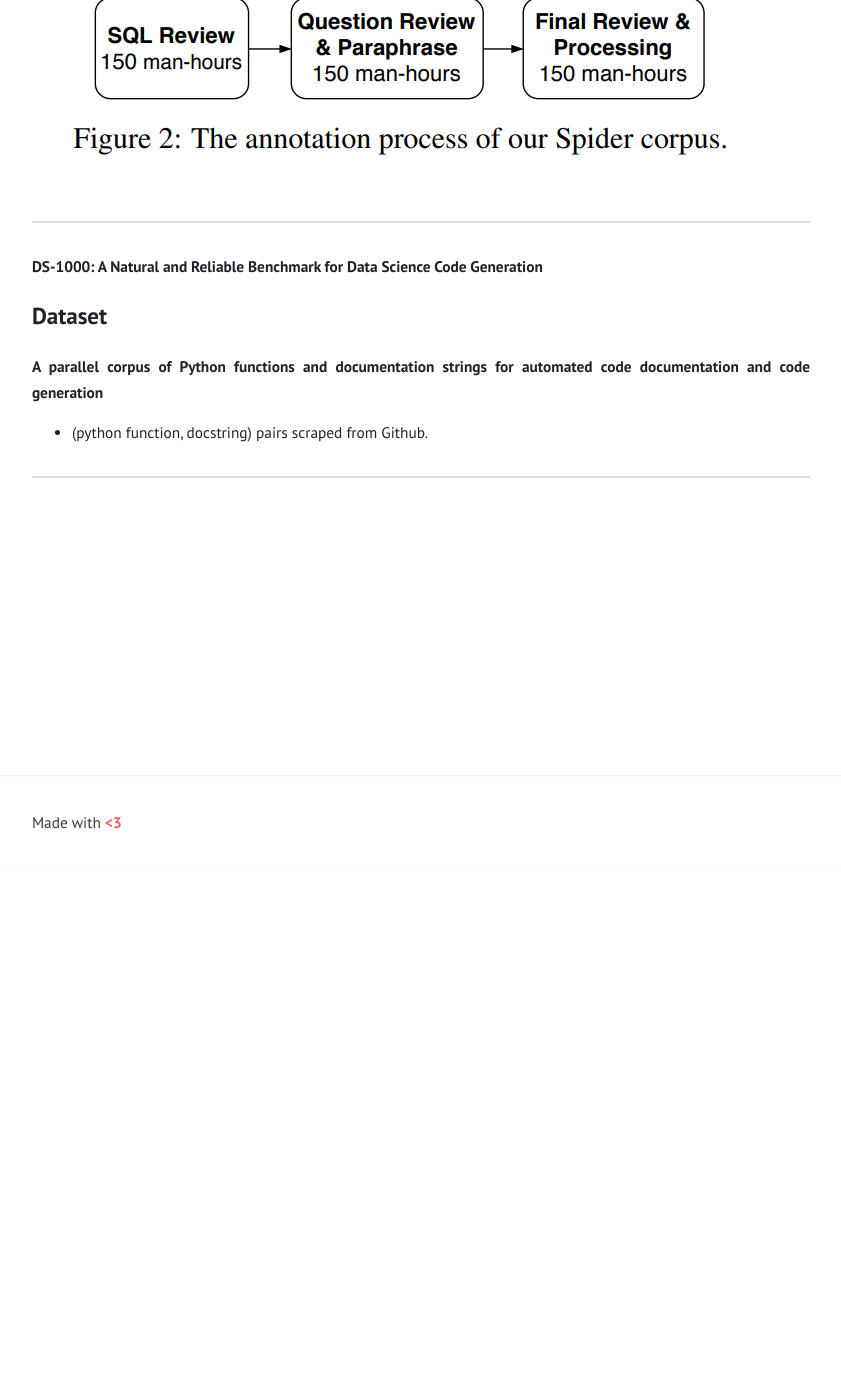
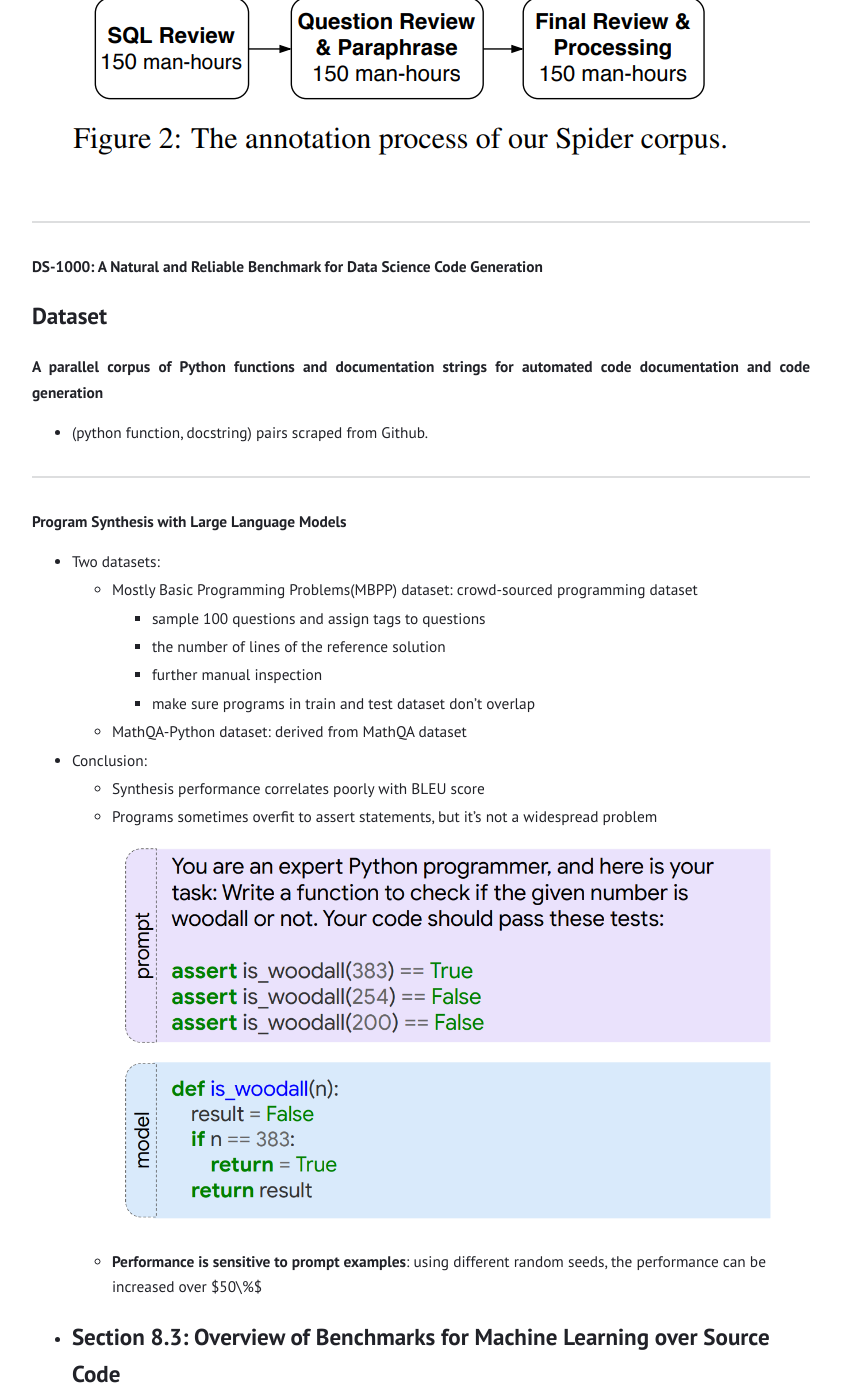
Before and after one commit to bugggggggg/bugggggggg.github.io, a Jekyll site: the page built from _posts/2023-03-31-curate-dataset-or-benchmark.md, in a window 1280 px wide and 1400 px high, scrolled down 530 px. Shown: the whole window, without its empty margins (219-1060 px from the left). Built offline with Jekyll 4.4.1, drawn with Linux system fonts in a browser that asks for light colours; before the commit the page ends 1160 px from its top, so only the background shows below that; some of the changed text lies outside the part shown.

Commit message:
20230423

```diff
--- a/_posts/2023-03-31-curate-dataset-or-benchmark.md
+++ b/_posts/2023-03-31-curate-dataset-or-benchmark.md
@@ -13,8 +13,42 @@ layout: post
 **DS-1000: A Natural and Reliable Benchmark for Data Science Code Generation**
 
 
+
 ## Dataset
 **A parallel corpus of Python functions and documentation strings for automated code documentation and code generation**
 - (python function, docstring) pairs scraped from Github.
 
 -----
+**Program Synthesis with Large Language Models**
+- Two datasets:
+    - Mostly Basic Programming Problems(MBPP) dataset: crowd-sourced programming dataset
+        - sample 100 questions and assign tags to questions
+        - the number of lines of the reference solution
+        - further manual inspection
+        - make sure programs in train and test dataset don't overlap
+    - MathQA-Python dataset: derived from MathQA dataset
+- Conclusion:
+    - Synthesis performance correlates poorly with BLEU score
+    - Programs sometimes overfit to assert statements, but it's not a widespread problem
+    ![MBPP](../assets/img/2023/2023-03-31-curate-dataset-or-benchmark/MBPP.png)
+    - **Performance is sensitive to prompt examples**: using different random seeds, the performance can be increased over $50\%$
+- Section 8.3: **Overview of Benchmarks for Machine Learning over Source Code**
+-----
+**NAPS: Natural Program Synthesis Dataset**
+
+-----
+**MathQA: Towards Interpretable Math Word Problem Solving with Operation-Based Formalisms**
+
+
+-----
+**Table Pre-training: A Survey on Model Architectures, Pre-training Objectives, and Downstream Tasks**
+
+-----
+
+**Tabular dataset**
+![1](../assets/img/2023/2023-03-31-curate-dataset-or-benchmark/Table%20Pre-training.png)
+
+-----
+
+**GitTables: A Large-Scale Corpus of Relational Tables**
+- extract **1M** CSV tables from Github
```
Also changed, not shown: _posts/2023-03-21-nlp-paper-notes.md (+10 -0 lines), _posts/2023-04-11-tokenizer.md (added, +6 -0 lines), _posts/2023-04-23-literature-review.md (added, +16 -0 lines), _posts/2023-04-23-prompts.md (added, +30 -0 lines), assets/img/2023/2023-03-21-nlp-paper-notes/Parameter-Efficient Transfer Learning for NLP.png (added), assets/img/2023/2023-03-31-curate-dataset-or-benchmark/MBPP.png (added), assets/img/2023/2023-03-31-curate-dataset-or-benchmark/Table Pre-training.png (added), assets/img/2023/2023-04-23-literature-review/RPT.png (added).
